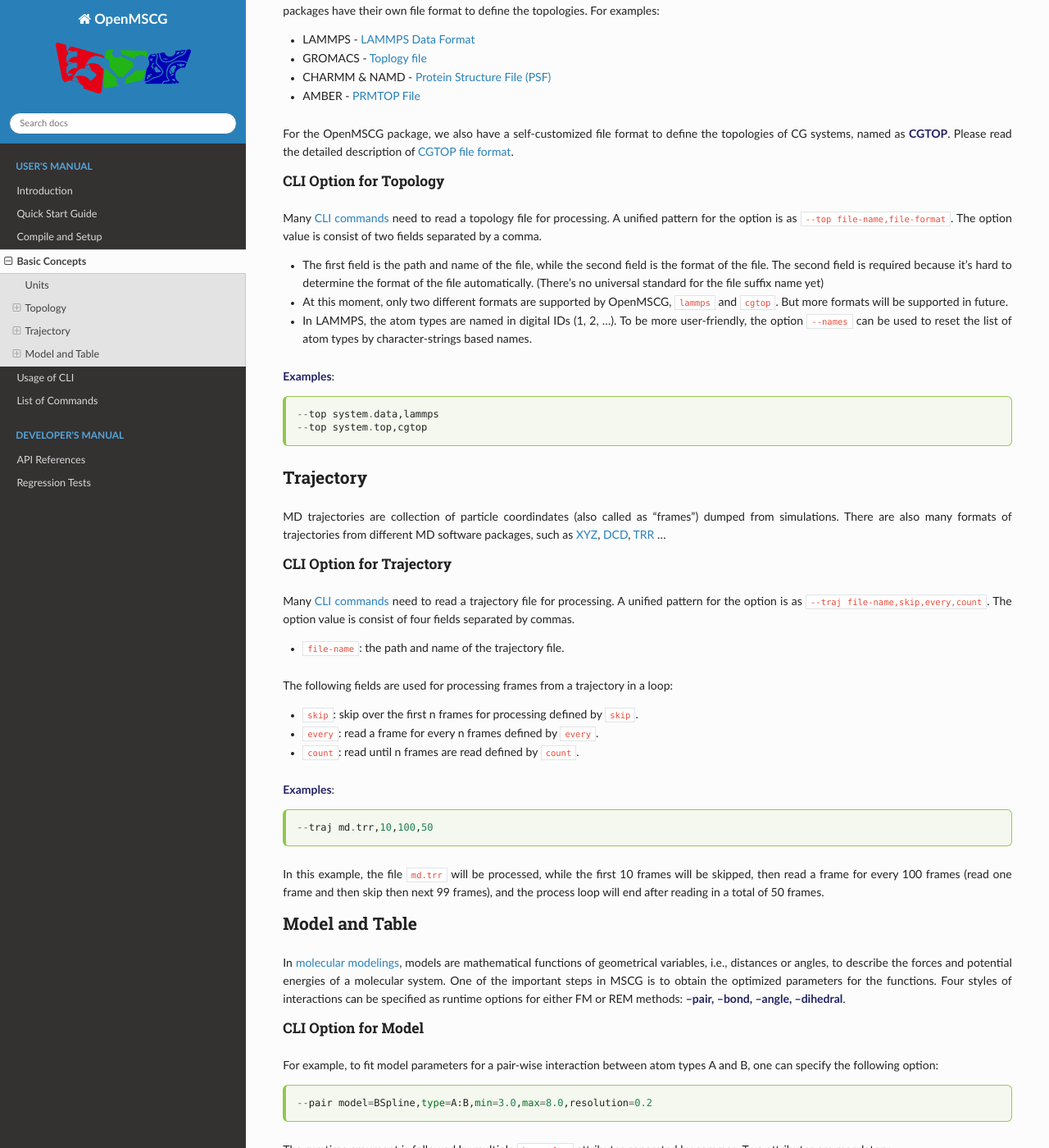
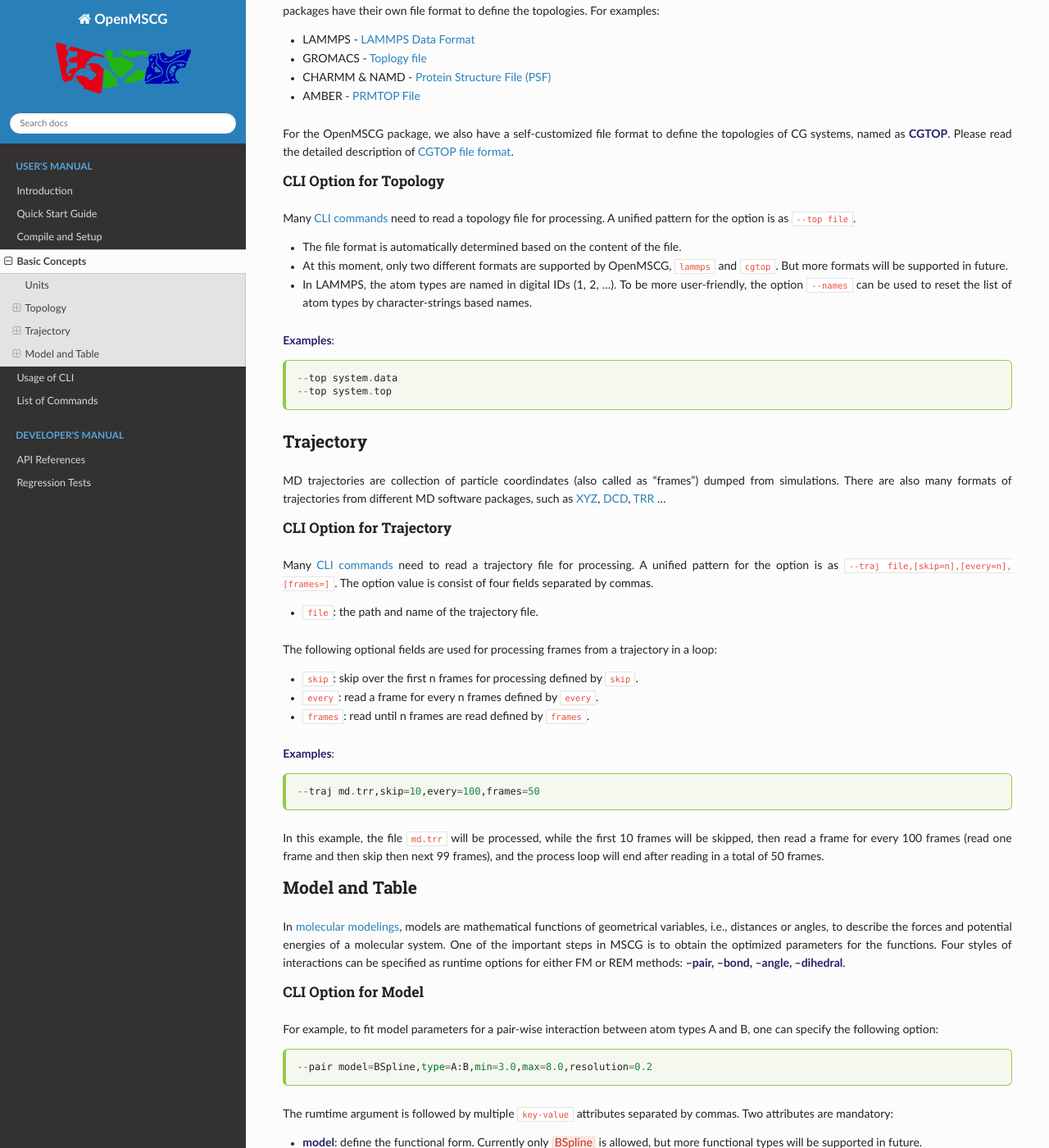
Before and after one commit to ksy141/openmscg, a Sphinx documentation site: the page built from docs/source/basics.rst, in a window 1280 px wide and 1400 px high, scrolled down 528 px. Shown: the whole window at 82% size. Built offline with Sphinx 7.4.7 and the Read the Docs theme 2.0.0, drawn with Linux system fonts in a browser that asks for light colours; some of the changed text lies outside the part shown.

Commit message:
update docs

```diff
--- a/docs/source/basics.rst
+++ b/docs/source/basics.rst
@@ -35,9 +35,9 @@ For the OpenMSCG package, we also have a self-customized file format to define t
 CLI Option for Topology
 """""""""""""""""""""""
 
-Many `CLI commands <commands.html>`_ need to read a topology file for processing. A unified pattern for the option is as ``--top file-name,file-format``. The option value is consist of two fields separated by a comma.
+Many `CLI commands <commands.html>`_ need to read a topology file for processing. A unified pattern for the option is as ``--top file``.
 
-* The first field is the path and name of the file, while the second field is the format of the file. The second field is required because it's hard to determine the format of the file automatically. (There's no universal standard for the file suffix name yet)
+* The file format is automatically determined based on the content of the file.
 
 * At this moment, only two different formats are supported by OpenMSCG, ``lammps`` and ``cgtop``. But more formats will be supported in future.
 
@@ -45,9 +45,8 @@ Many `CLI commands <commands.html>`_ need to read a topology file for processing
 
 **Examples**::
 
-    --top system.data,lammps
-    --top system.top,cgtop
-
+    --top system.data
+    --top system.top
 
 
 Trajectory
@@ -59,19 +58,19 @@ MD trajectories are collection of particle coordindates (also called as "frames"
 CLI Option for Trajectory
 """""""""""""""""""""""""
 
-Many `CLI commands <commands.html>`_ need to read a trajectory file for processing. A unified pattern for the option is as ``--traj file-name,skip,every,count``. The option value is consist of four fields separated by commas.
+Many `CLI commands <commands.html>`_ need to read a trajectory file for processing. A unified pattern for the option is as ``--traj file,[skip=n],[every=n],[frames=]``. The option value is consist of four fields separated by commas.
 
-* ``file-name``: the path and name of the trajectory file.
+* ``file``: the path and name of the trajectory file.
 
-The following fields are used for processing frames from a trajectory in a loop:
+The following optional fields are used for processing frames from a trajectory in a loop:
 
 * ``skip``: skip over the first n frames for processing defined by ``skip``.
 * ``every``: read a frame for every n frames defined by ``every``.
-* ``count``: read until n frames are read defined by ``count``.
+* ``frames``: read until n frames are read defined by ``frames``.
 
 **Examples**::
 
-    --traj md.trr,10,100,50
+    --traj md.trr,skip=10,every=100,frames=50
 
 In this example, the file ``md.trr`` will be processed, while the first 10 frames will be skipped, then read a frame for every 100 frames (read one frame and then skip then next 99 frames), and the process loop will end after reading in a total of 50 frames.
 
```
Also changed, not shown: other parts of docs/source/basics.rst (+1 -1 lines), docs/source/quickstart.rst (+6 -26 lines).
